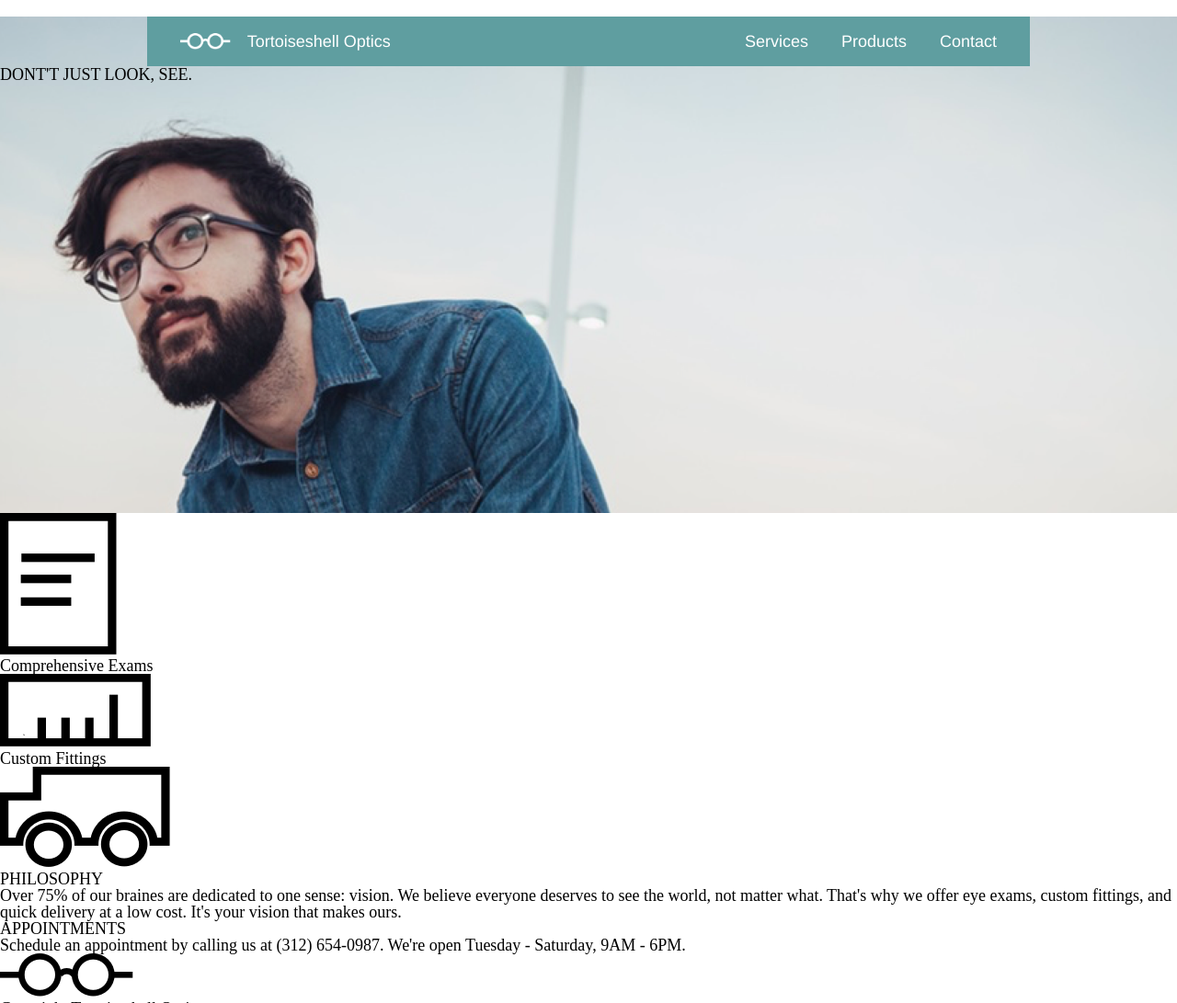
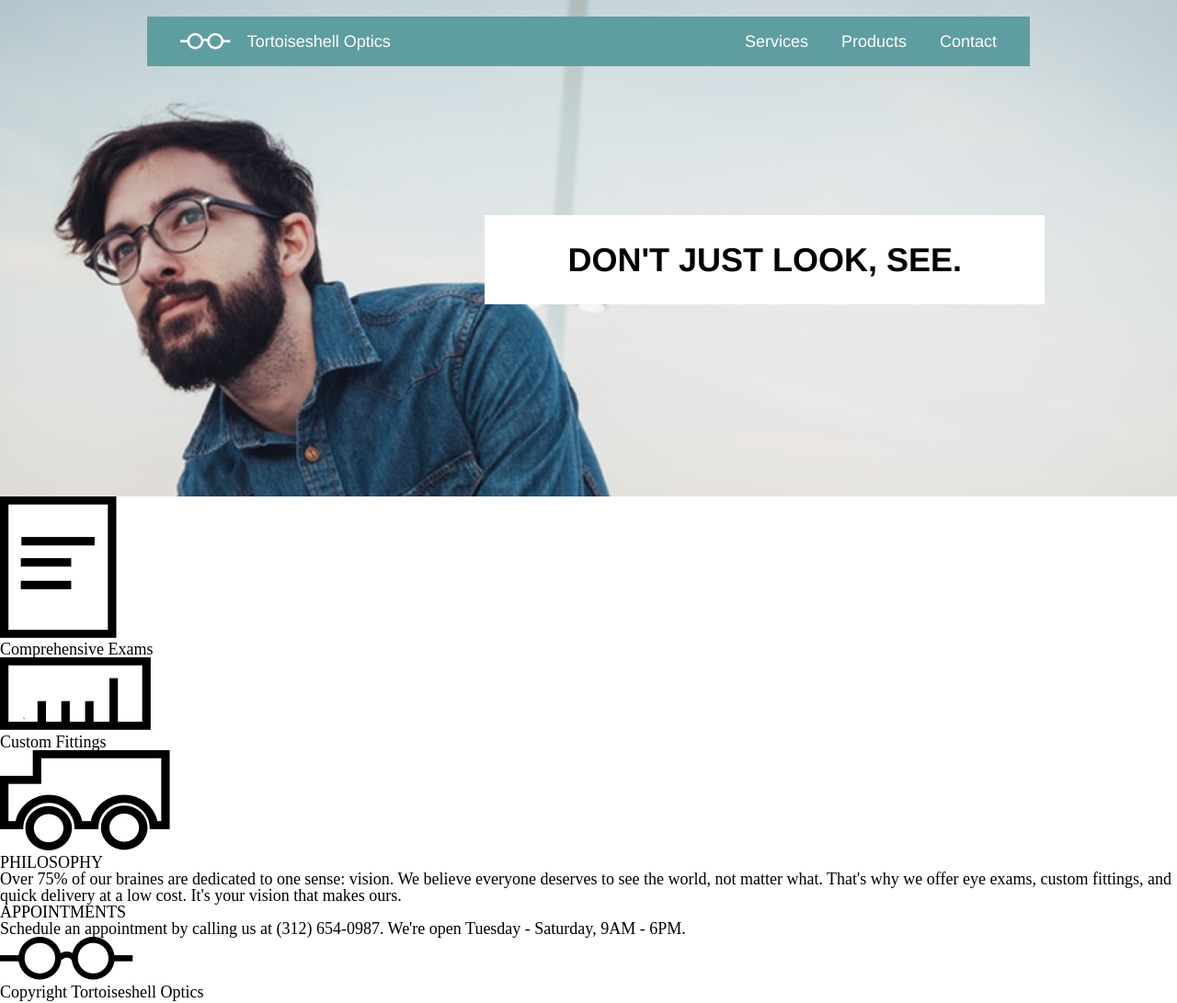
Before and after one commit to Bananenjonas/TortoiseshellOptics, a plain HTML site: page index.html in a window 1280 px wide. Shown: the top 1091 px of the page at 92% size. Drawn offline with Linux system fonts and the light colour scheme.

Commit message:
Header finished

```diff
--- a/index.html
+++ b/index.html
@@ -24,7 +24,8 @@
 
 
       <!-- Header -->
-      <h1>DONT'T JUST LOOK, SEE.</h1>
+        <h1>DON'T JUST LOOK, SEE.</h1>
+
     </section>
 
 
--- a/ressources/css/style.css
+++ b/ressources/css/style.css
@@ -10,6 +10,7 @@ html  {
   background-position: center;
   background-size: cover;
   height: 30rem;
+  font-family: Helvetica;
 
 }
 
@@ -17,17 +18,17 @@ html  {
 #navigation {
   display: flex;
   justify-content: space-between;
-  margin-top: 1rem;
-  font-family: Helvetica;
   font-size: 1rem;
   align-items: center;
   background-color: cadetblue;
   color: white;
+  top: 1rem;
 }
 
 .container  {
   width: 960px;
   margin: auto;
+  position: relative;
 }
 
 #logo {
@@ -51,6 +52,17 @@ nav p {
 }
 
 /*Header*/
+#banner h1  {
+  display: inline-flex;
+  font-weight: bold;
+  font-size: 2rem;
+  line-height: 1.2;
+  background-color: white;
+  padding: 1.5rem 5rem;
+  margin-top: 10rem;
+  position: absolute;
+  right: 8rem;
+}
 
 
 /*Features*/
```
